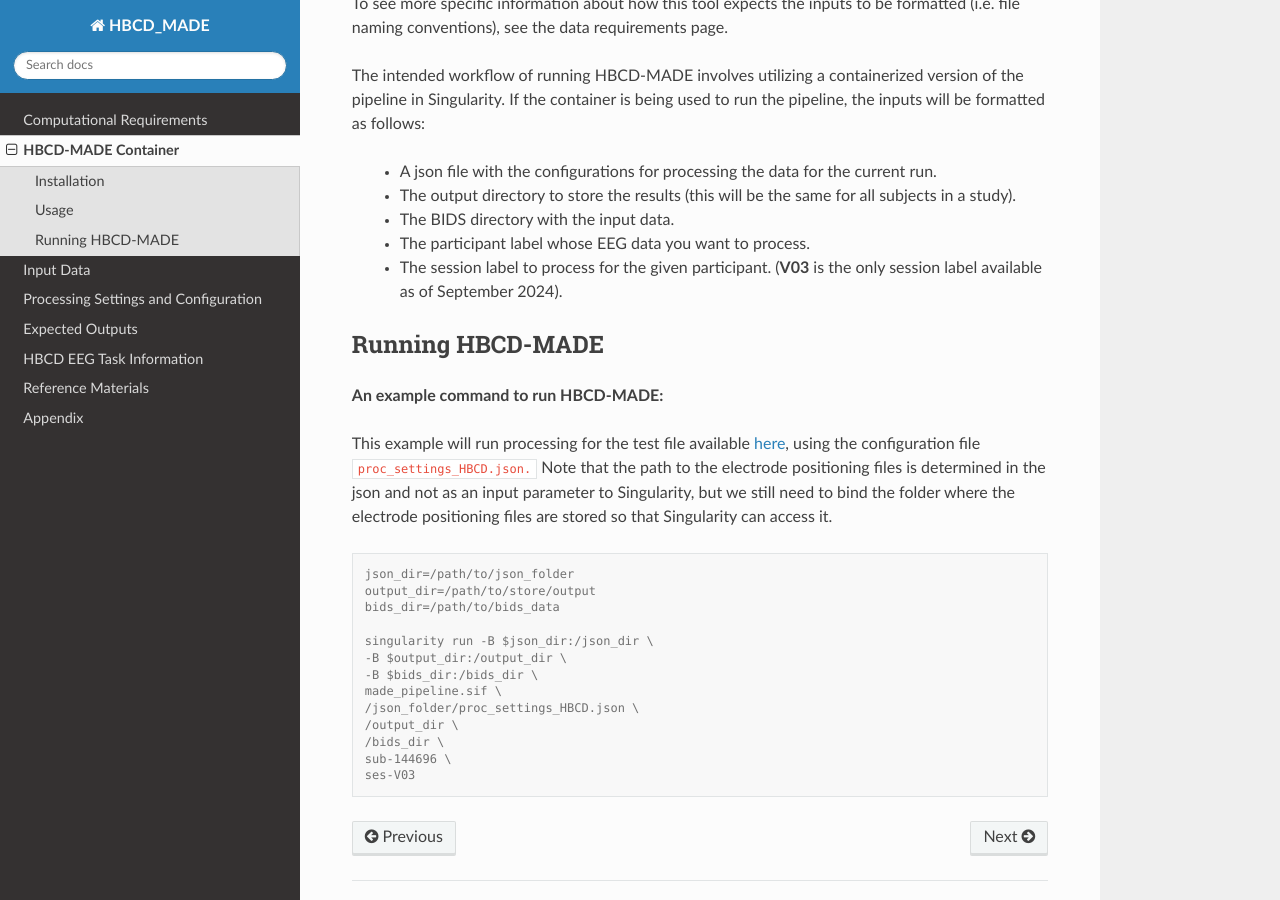
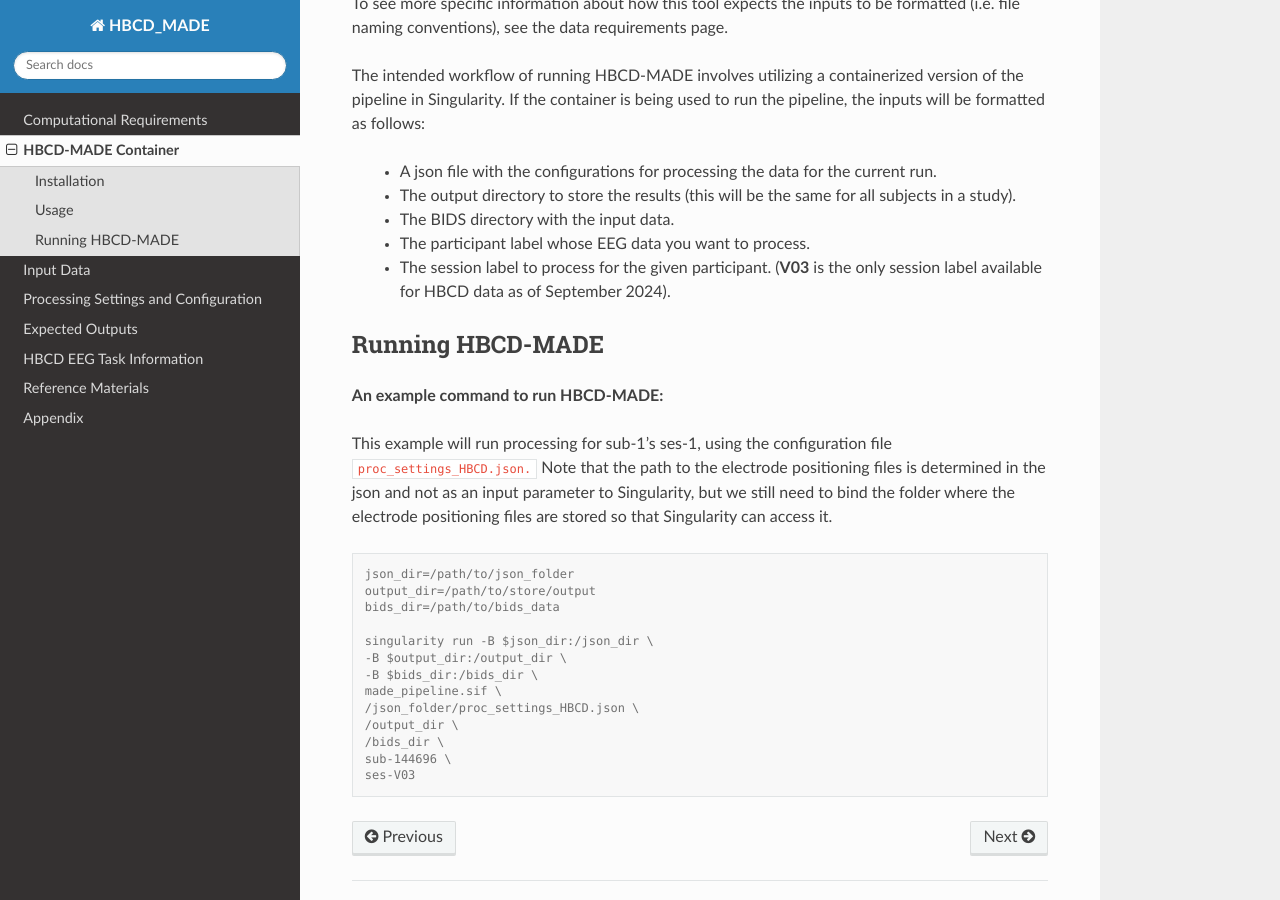
Before and after one commit to DCAN-Labs/HBCD-MADE, a Sphinx documentation site: the page built from docs/source/container_info.rst, in a window 1280 px wide and 900 px high, scrolled down 836 px. Built offline with Sphinx 7.4.7 and the Read the Docs theme 2.0.0, drawn with Linux system fonts in a browser that asks for light colours.

```diff
--- a/docs/source/container_info.rst
+++ b/docs/source/container_info.rst
@@ -44,14 +44,14 @@ The intended workflow of running HBCD-MADE involves utilizing a containerized ve
   * The output directory to store the results (this will be the same for all subjects in a study).
   * The BIDS directory with the input data.
   * The participant label whose EEG data you want to process.
-  * The session label to process for the given participant. (**V03** is the only session label available as of September 2024).
+  * The session label to process for the given participant. (**V03** is the only session label available for HBCD data as of September 2024).
 
 Running HBCD-MADE
 ------------------
 
 **An example command to run HBCD-MADE:**
 
-This example will run processing for the test file available `here <https://osf.io/wg46a/>`_,
+This example will run processing for sub-1's ses-1,
 using the configuration file ``proc_settings_HBCD.json.``
 Note that the path to the electrode
 positioning files is determined in the json and not as an
```
Also changed, not shown: docs/source/expected_outputs.rst (+5 -3 lines).
